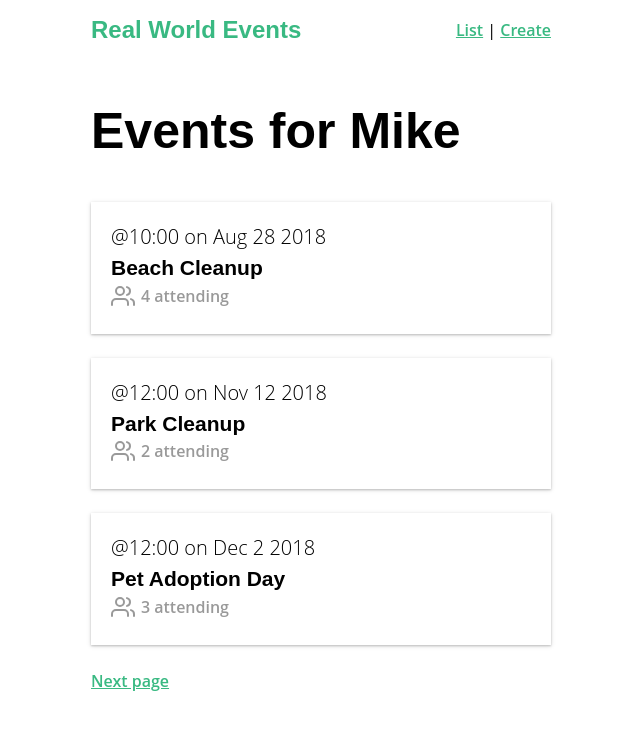
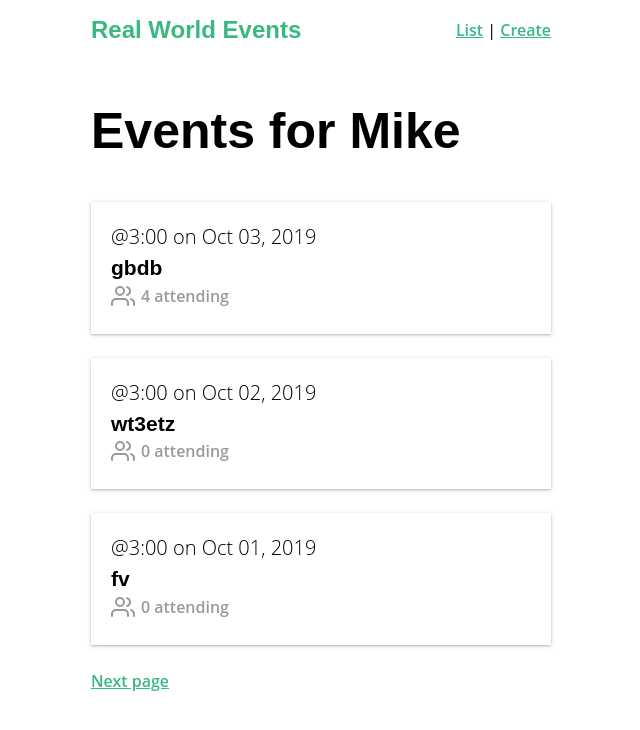
Before and after one commit to maltewirz/real-world-vue, a Vue app: page / in a window 1280 px wide. Shown: the top 730 px of the page, without its empty margins (319-959 px from the left). Built offline with nearby package versions, Linux system fonts and the light colour scheme; data requests are answered from the project's data file.

Commit message:
Added Filter for displaying Date in Locale

```diff
--- a/db.json
+++ b/db.json
@@ -1,14 +1,17 @@
 {
   "events": [
     {
-      "id": 1,
-      "title": "Beach Cleanup",
-      "date": "Aug 28 2018",
-      "time": "10:00",
-      "location": "Daytona Beach",
-      "description": "Let's clean up this beach.",
-      "organizer": "Adam Jahr",
-      "category": "sustainability",
+      "id": 515890,
+      "category": "housing",
+      "organizer": {
+        "id": "abc123",
+        "name": "Mike"
+      },
+      "title": "gbdb",
+      "description": "dfb",
+      "location": "dfb",
+      "date": "2019-10-03T05:46:00.000Z",
+      "time": "3:00",
       "attendees": [
         {
           "id": "abc123",
@@ -27,316 +30,6 @@
           "name": "Mary Gordon"
         }
       ]
-    },
-    {
-      "id": 2,
-      "title": "Park Cleanup",
-      "date": "Nov 12 2018",
-      "time": "12:00",
-      "location": "132 N Magnolia Street, Orlando, Florida",
-      "description": "We're going to clean up this park.",
-      "organizer": "Adam Jahr",
-      "category": "nature",
-      "attendees": [
-        {
-          "id": "ghi789",
-          "name": "Beth Swanson"
-        },
-        {
-          "id": "jkl101",
-          "name": "Mary Gordon"
-        }
-      ]
-    },
-    {
-      "id": 3,
-      "title": "Pet Adoption Day",
-      "date": "Dec 2 2018",
-      "time": "12:00",
-      "location": "132 N Magnolia Street, Orlando, Florida",
-      "description": "Help animals find new homes.",
-      "organizer": "Gregg Pollack",
-      "category": "animal welfare",
-      "attendees": [
-        {
-          "id": "abc123",
-          "name": "Adam Jahr"
-        },
-        {
-          "id": "ghi789",
-          "name": "Beth Swanson"
-        },
-        {
-          "id": "jkl101",
-          "name": "Mary Gordon"
-        }
-      ]
-    },
-    {
-      "id": 5714483,
-      "category": "animal welfare",
-      "organizer": {
-        "id": "abc123",
-        "name": "Adam Jahr"
-      },
-      "title": "erf",
-      "description": "oergn",
-      "location": "erkfjn",
-      "date": "2019-10-03T08:18:00.000Z",
-      "time": "2:00",
-      "attendees": []
-    },
-    {
-      "id": 2194693,
-      "category": "animal welfare",
-      "organizer": {
-        "id": "abc123",
-        "name": "Adam Jahr"
-      },
-      "title": "wvw",
-      "description": "sv",
-      "location": "sdvs",
-      "date": "2019-10-02T08:20:00.000Z",
-      "time": "3:00",
-      "attendees": []
-    },
-    {
-      "id": 163412,
-      "category": "education",
-      "organizer": {
-        "id": "abc123",
-        "name": "Adam Jahr"
-      },
-      "title": "dfv",
-      "description": "sfv",
-      "location": "sv",
-      "date": "2019-10-02T08:23:00.000Z",
-      "time": "2:00",
-      "attendees": []
-    },
-    {
-      "id": 2748836,
-      "category": "education",
-      "organizer": {
-        "id": "abc123",
-        "name": "Adam Jahr"
-      },
-      "title": "sdv",
-      "description": "sdv",
-      "location": "sdv",
-      "date": "2019-10-01T08:24:00.000Z",
-      "time": "3:00",
-      "attendees": []
-    },
-    {
-      "id": 4994025,
-      "category": "education",
-      "organizer": {
-        "id": "abc123",
-        "name": "Adam Jahr"
-      },
-      "title": "sev",
-      "description": "sev",
-      "location": "sev",
-      "date": "2019-10-03T08:25:00.000Z",
-      "time": "2:00",
-      "attendees": []
-    },
-    {
-      "id": 8495690,
-      "category": "animal welfare",
-      "organizer": {
-        "id": "abc123",
-        "name": "Adam Jahr"
-      },
-      "title": "sv",
-      "description": "svd",
-      "location": "sdv",
-      "date": "2019-10-01T08:26:00.000Z",
-      "time": "21:00",
-      "attendees": []
-    },
-    {
-      "id": 2419720,
-      "category": "education",
-      "organizer": {
-        "id": "abc123",
-        "name": "Adam Jahr"
-      },
-      "title": "d",
-      "description": "d",
-      "location": "d",
-      "date": "2019-10-01T08:27:00.000Z",
-      "time": "2:00",
-      "attendees": []
-    },
-    {
-      "id": 7443667,
-      "category": "housing",
-      "organizer": {
-        "id": "abc123",
-        "name": "Adam Jahr"
-      },
-      "title": "d",
-      "description": "d",
-      "location": "d",
-      "date": "2019-10-01T08:28:00.000Z",
-      "time": "2:00",
-      "attendees": []
-    },
-    {
-      "id": 8933313,
-      "category": "housing",
-      "organizer": {
-        "id": "abc123",
-        "name": "Adam Jahr"
-      },
-      "title": "s",
-      "description": "s",
-      "location": "s",
-      "date": "2019-10-02T08:29:00.000Z",
-      "time": "2:00",
-      "attendees": []
-    },
-    {
-      "id": 1001401,
-      "category": "education",
-      "organizer": {
-        "id": "abc123",
-        "name": "Adam Jahr"
-      },
-      "title": "dsc",
-      "description": "ds",
-      "location": "c",
-      "date": "2019-10-01T08:30:00.000Z",
-      "time": "2:00",
-      "attendees": []
-    },
-    {
-      "id": 6756469,
-      "category": "animal welfare",
-      "organizer": {
-        "id": "abc123",
-        "name": "Adam Jahr"
-      },
-      "title": "d",
-      "description": "d",
-      "location": "d",
-      "date": "2019-10-10T08:35:00.000Z",
-      "time": "2:00",
-      "attendees": []
-    },
-    {
-      "id": 5570720,
-      "category": "housing",
-      "organizer": {
-        "id": "abc123",
-        "name": "Adam Jahr"
-      },
-      "title": "Great Event",
-      "description": "Yeha man",
-      "location": "Berlin",
-      "date": "2019-10-05T08:36:00.000Z",
-      "time": "2:00",
-      "attendees": []
-    },
-    {
-      "id": 7581064,
-      "category": "animal welfare",
-      "organizer": {
-        "id": "abc123",
-        "name": "Mike"
-      },
-      "title": "sdc",
-      "description": "sdv",
-      "location": "sdv",
-      "date": "2019-10-11T10:07:00.000Z",
-      "time": "3:00",
-      "attendees": []
-    },
-    {
-      "id": 3973612,
-      "category": "housing",
-      "organizer": {
-        "id": "abc123",
-        "name": "Mike"
-      },
-      "title": "dv",
-      "description": "dvs",
-      "location": "vd",
-      "date": "2019-10-01T09:37:00.000Z",
-      "time": "3:00",
-      "attendees": []
-    },
-    {
-      "id": 2344474,
-      "category": "housing",
-      "organizer": {
-        "id": "abc123",
-        "name": "Mike"
-      },
-      "title": "sdv",
-      "description": "sdv",
-      "location": "sdv",
-      "date": "2019-10-02T06:05:00.000Z",
-      "time": "2:00",
-      "attendees": []
-    },
-    {
-      "id": 3242200,
-      "category": "animal welfare",
-      "organizer": {
-        "id": "abc123",
-        "name": "Mike"
-      },
-      "title": "dfasb",
-      "description": "dsbf",
-      "location": "dfb",
-      "date": "2019-10-02T05:14:00.000Z",
-      "time": "",
-      "attendees": []
-    },
-    {
-      "id": 515890,
-      "category": "housing",
-      "organizer": {
-        "id": "abc123",
-        "name": "Mike"
-      },
-      "title": "gbdb",
-      "description": "dfb",
-      "location": "dfb",
-      "date": "2019-10-03T05:46:00.000Z",
-      "time": "3:00",
-      "attendees": []
-    },
-    {
-      "id": 1117404,
-      "category": "community",
-      "organizer": {
-        "id": "abc123",
-        "name": "Mike"
-      },
-      "title": "sv",
-      "description": "sdv",
-      "location": "",
-      "date": "",
-      "time": "4:00",
-      "attendees": []
-    },
-    {
-      "id": 951204,
-      "category": "",
-      "organizer": {
-        "id": "abc123",
-        "name": "Mike"
-      },
-      "title": "",
-      "description": "",
-      "location": "",
-      "date": "",
-      "time": "",
-      "attendees": []
     },
     {
       "id": 949507,
--- a/src/components/EventCard.vue
+++ b/src/components/EventCard.vue
@@ -1,7 +1,7 @@
 <template>
   <router-link class="event-link" :to="{ name: 'event-show', params: { id: event.id } }">
     <div class="event-card -shadow">
-      <span class="eyebrow">@{{ event.time }} on {{ event.date }}</span>
+      <span class="eyebrow">@{{ event.time  }} on {{ event.date | date  }}</span>
       <h4 class="title">{{ event.title }}</h4>
       <BaseIcon name="users">{{ event.attendees.length }} attending</BaseIcon>
     </div>
--- /dev/null
+++ b/src/filters/date.js
@@ -0,0 +1,9 @@
+export default value => {
+    const date = new Date(value)
+
+    return date.toLocaleString(['en-US'], {
+        month: 'short',
+        day: '2-digit',
+        year: 'numeric'
+    })
+}
--- a/src/main.js
+++ b/src/main.js
@@ -7,6 +7,9 @@ import store from './store/store'
 import BaseIcon from '@/components/BaseIcon'
 import 'nprogress/nprogress.css'
 import Vuelidate from 'vuelidate'
+import DateFilter from './filters/date'
+
+Vue.filter('date', DateFilter)
 
 Vue.use(Vuelidate)
 
--- a/src/views/EventShow.vue
+++ b/src/views/EventShow.vue
@@ -1,7 +1,7 @@
 <template>
   <div>
     <div class="event-header">
-      <span class="eyebrow">@{{ event.time }} on {{ event.date }}</span>
+      <span class="eyebrow">@{{ event.time }} on {{ event.date | date}} </span>
       <h1 class="title">{{ event.title }}</h1>
       <h5>Organized by {{ event.organizer ? event.organizer.name : ""}}</h5>
       <h5>Category: {{ event.category }}</h5>
```
